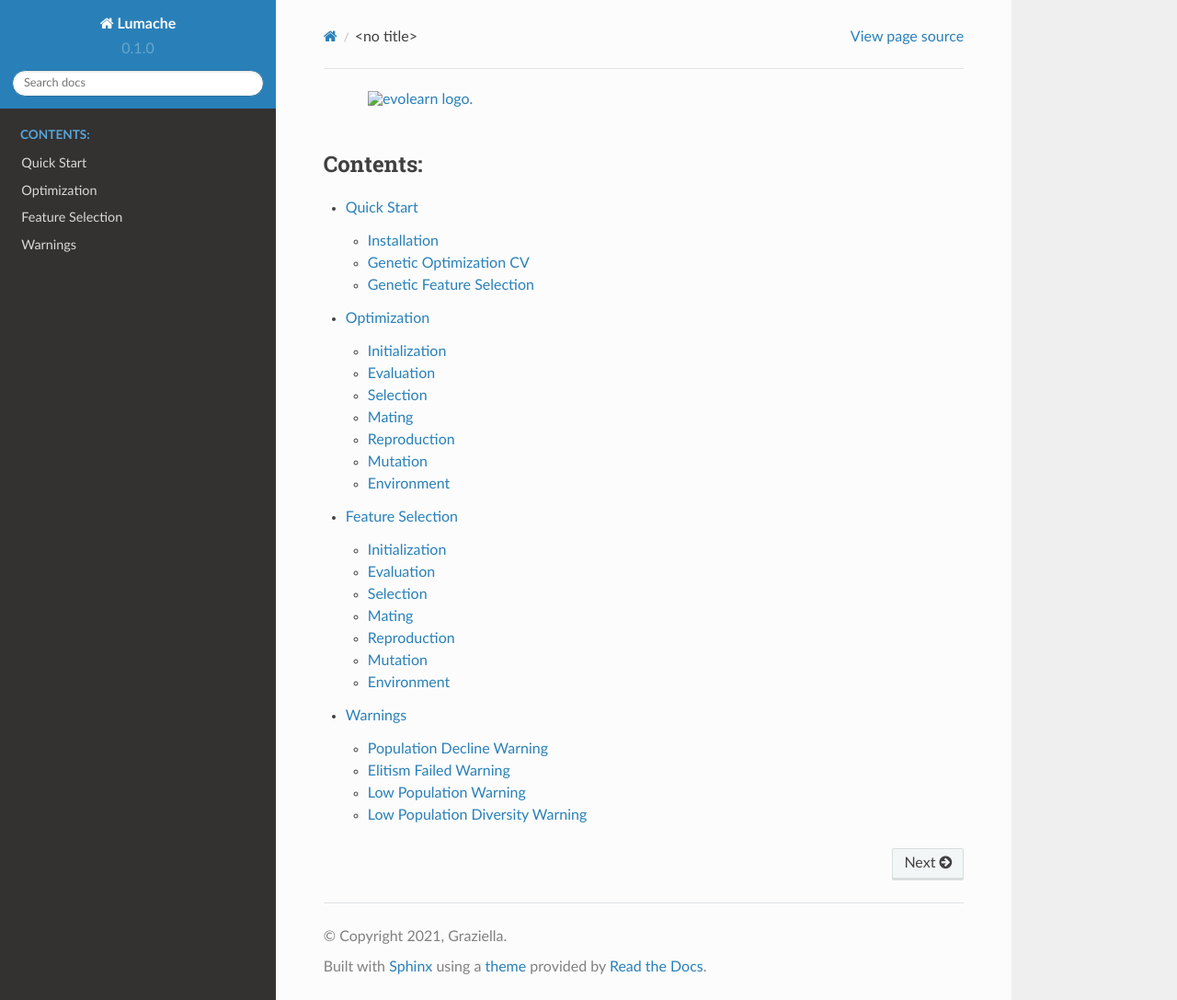
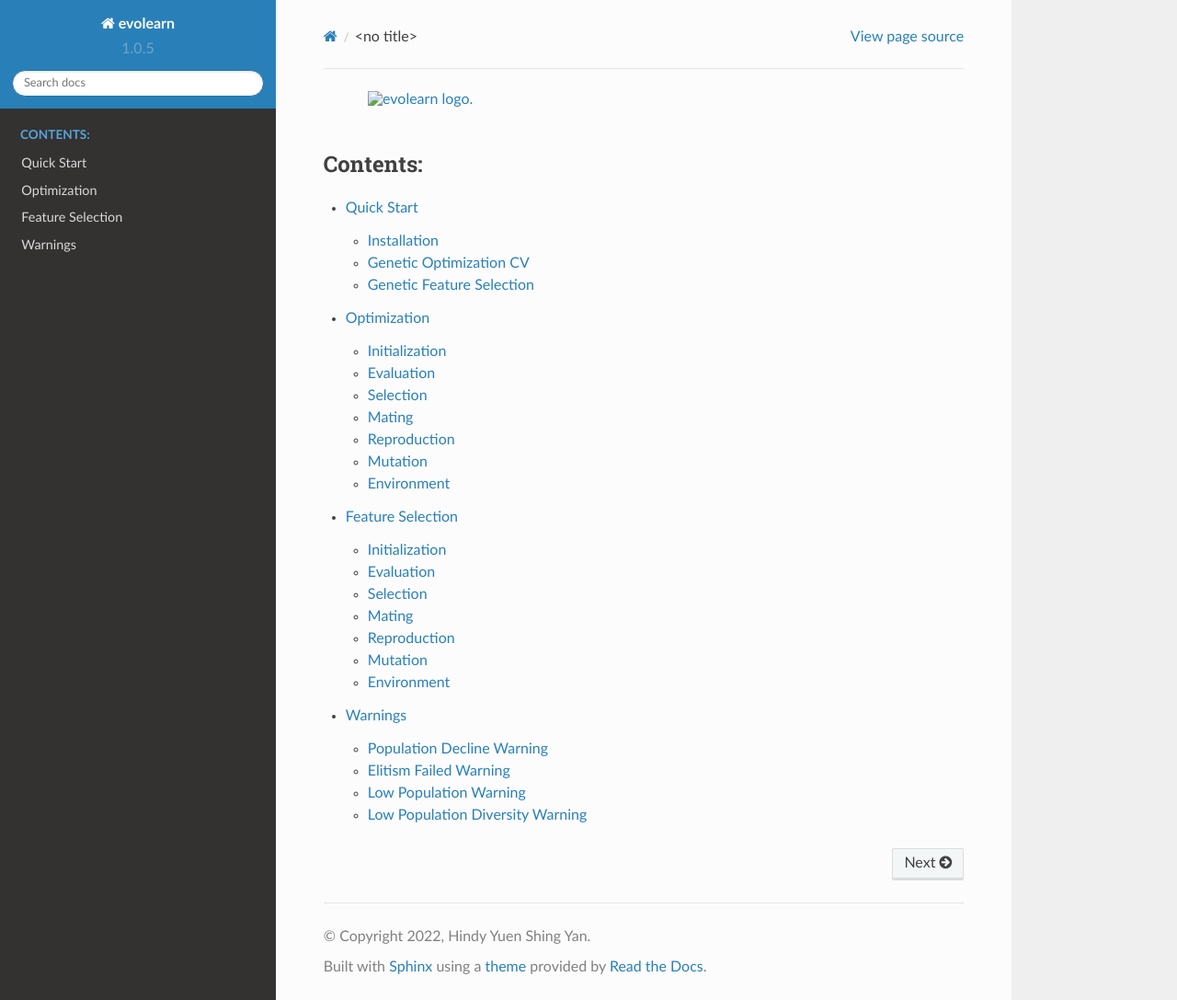
Before and after one commit to HindyDS/evolearn, a Sphinx documentation site: the page built from docs/source/index.rst, in a window 1280 px wide and 1087 px high. Shown: the whole window at 92% size. Built offline with Sphinx 7.4.7 and the Read the Docs theme 2.0.0, drawn with Linux system fonts in a browser that asks for light colours.

Commit message:
Update conf.py

```diff
--- a/docs/source/conf.py
+++ b/docs/source/conf.py
@@ -2,12 +2,12 @@
 
 # -- Project information
 
-project = 'Lumache'
-copyright = '2021, Graziella'
+project = 'evolearn'
+copyright = '2022, Hindy Yuen Shing Yan'
 author = 'Graziella'
 
 release = '0.1'
-version = '0.1.0'
+version = '1.0.5'
 
 # -- General configuration
 
```
